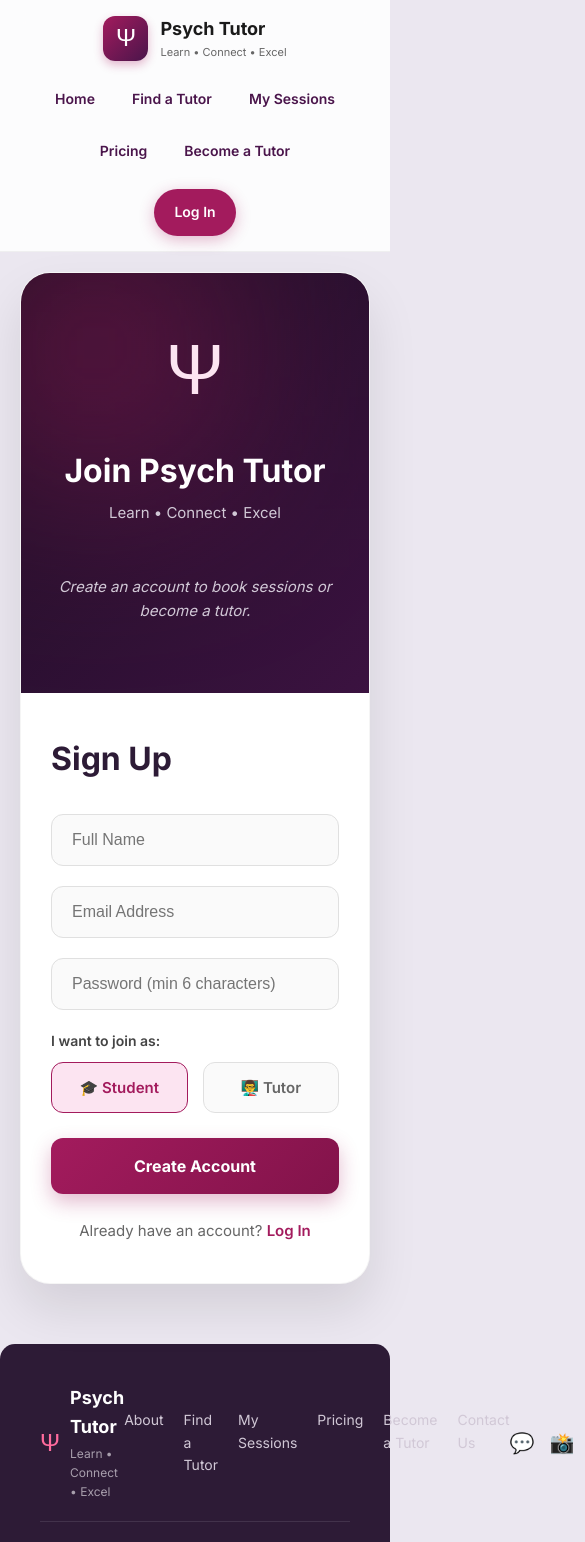
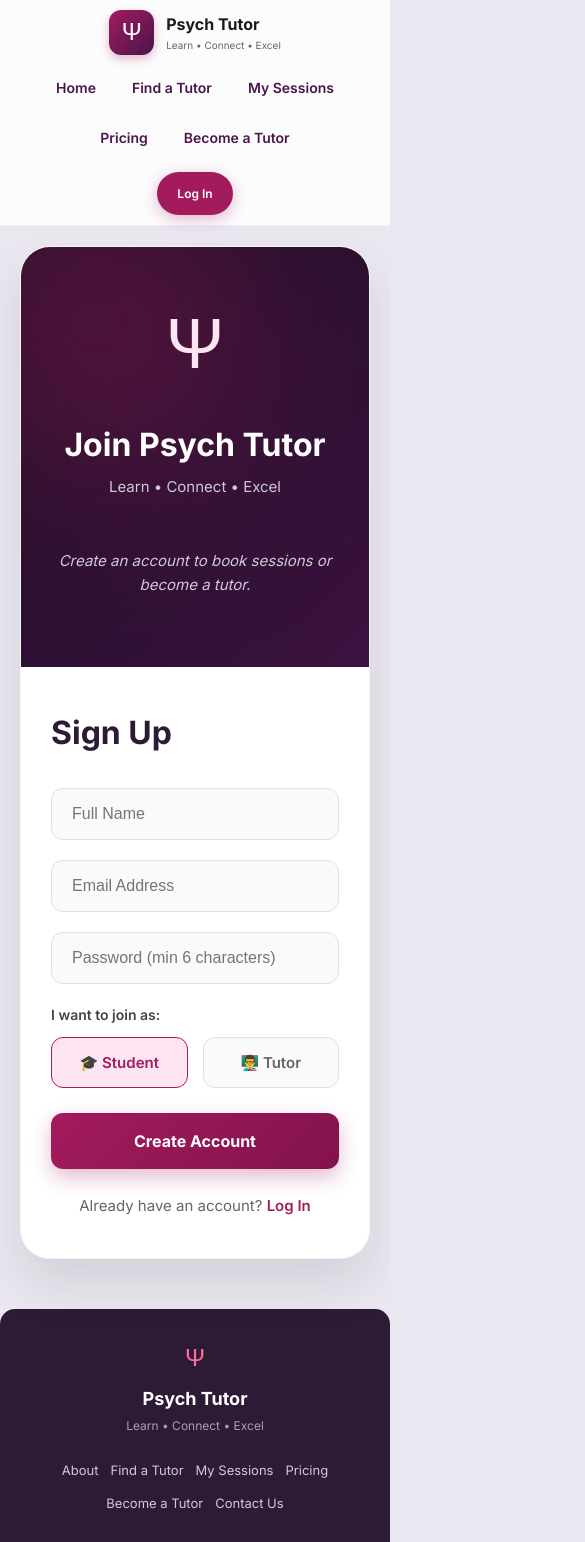
Before and after one commit to Kelvin-Mante/psychology-website, a React (Vite) app: page /signup in a window 390 px wide. Shown: the top 1542 px of the page, 585 px wide, since content can reach past the window. Built offline with nearby package versions, Linux system fonts and the light colour scheme; no server answers.

Commit message:
Update website styling and hero image

```diff
--- a/src/Footer.css
+++ b/src/Footer.css
@@ -64,3 +64,44 @@
   font-size: 12px;
   color: #a89fad;
 }
+@media (max-width: 768px) {
+  .site-footer {
+    padding: 30px 20px;
+    margin-top: 30px;
+    border-radius: 15px 15px 0 0;
+  }
+
+  .footer-top {
+    flex-direction: column;
+    gap: 25px;
+    text-align: center;
+  }
+
+  .footer-brand {
+    flex-direction: column;
+    gap: 8px;
+  }
+
+  .footer-links {
+    flex-wrap: wrap;
+    justify-content: center;
+    gap: 12px;
+  }
+
+  .footer-links a {
+    font-size: 13px;
+  }
+
+  .footer-socials {
+    justify-content: center;
+    font-size: 22px;
+    gap: 20px;
+  }
+
+  .footer-bottom {
+    font-size: 11px;
+    line-height: 1.5;
+    padding-top: 15px;
+    border-top: 1px solid rgba(255, 255, 255, 0.08);
+  }
+}
--- a/src/Hero.jsx
+++ b/src/Hero.jsx
@@ -1,5 +1,5 @@
 import './Hero.css';
-import heroImage from './assets/woman-8601818_1280.jpg';
+import heroImage from './assets/young-teenage-girl-lying-her-bed-studying-light-bedroom-home_1157-51939.jpg';
 
 function Hero() {
   return (
--- a/src/Navbar.css
+++ b/src/Navbar.css
@@ -124,3 +124,34 @@
     margin-left: 0;
   }
 }
+@media (max-width: 768px) {
+  .navbar {
+    position: relative; /* Stops it from sticking */
+    padding: 10px 15px;
+    gap: 10px;
+  }
+
+  .logo-text h1 {
+    font-size: 16px;
+  }
+
+  .logo-text p {
+    font-size: 10px;
+  }
+
+  .nav-links {
+    gap: 4px;
+    flex-wrap: wrap;
+    justify-content: center;
+  }
+
+  .nav-item {
+    padding: 8px 10px !important;
+    font-size: 12px !important;
+  }
+
+  .login-btn {
+    padding: 8px 16px !important;
+    font-size: 12px !important;
+  }
+}
```
Also changed, not shown: src/assets/woman-8601818_1280.jpg (deleted), src/assets/young-teenage-girl-lying-her-bed-studying-light-bedroom-home_1157-51939.jpg (added).
